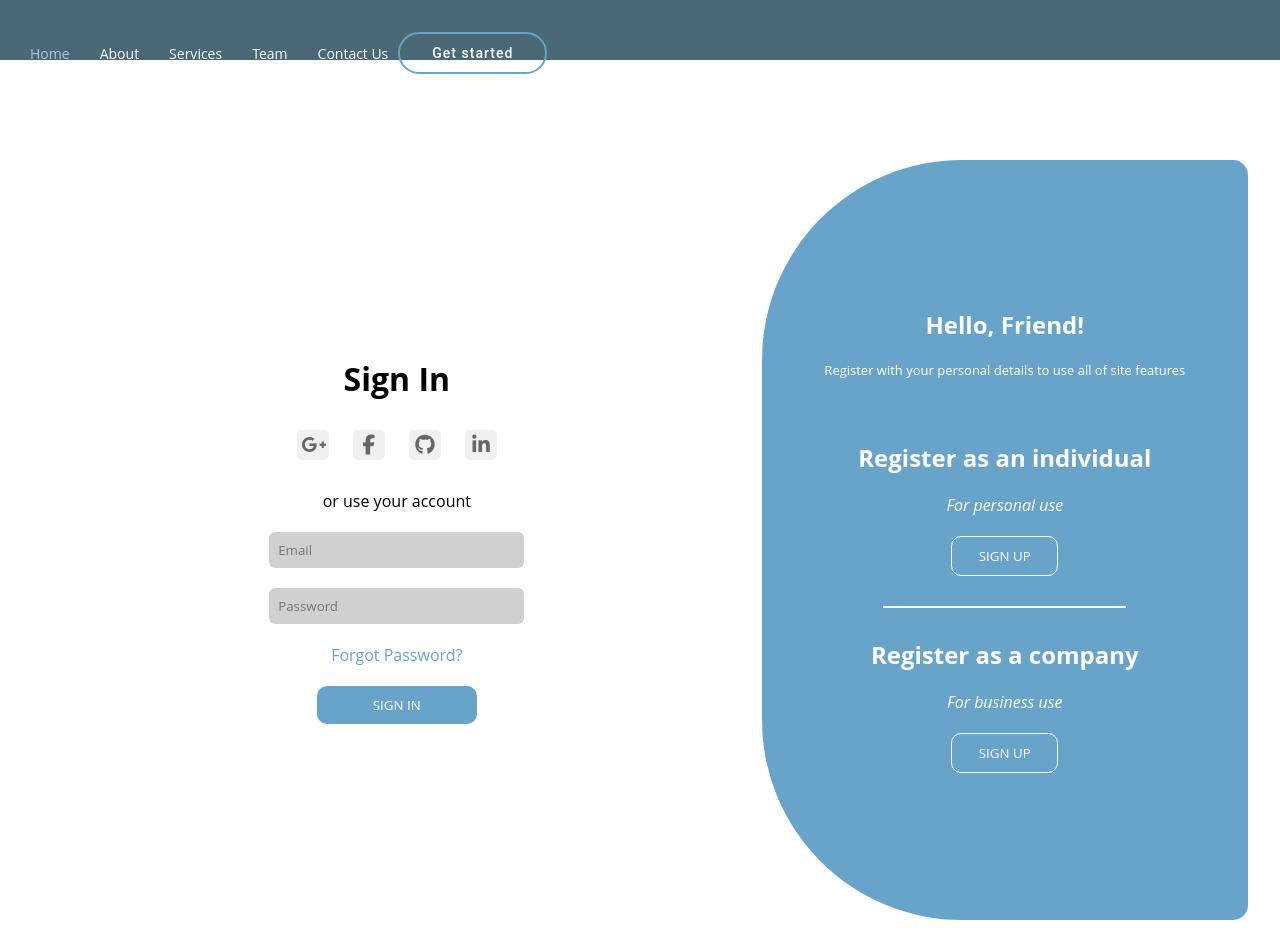
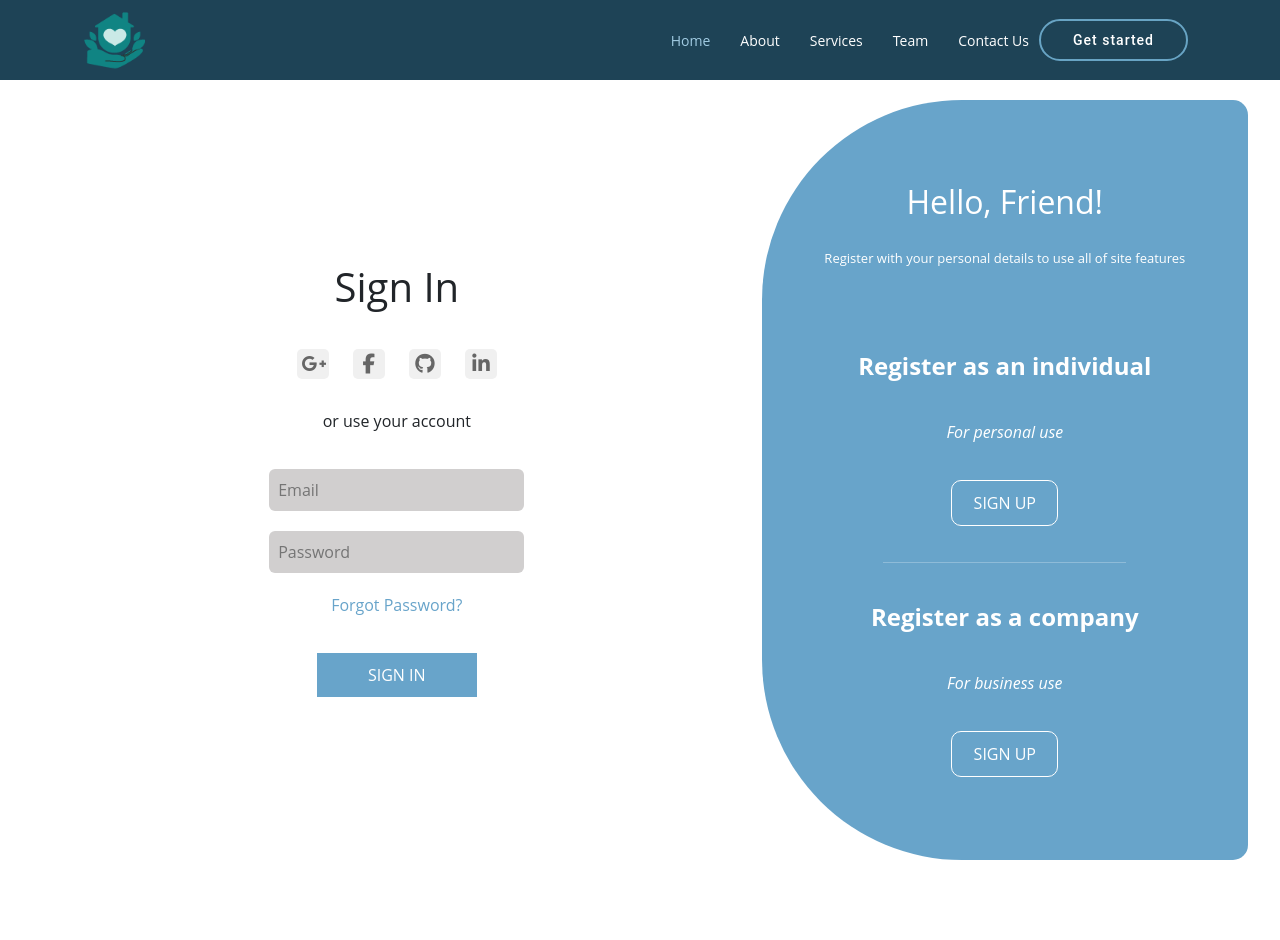
Before and after one commit to robedem/lifecare, a plain HTML site: page sign_in.html in a window 1280 px wide. After the commit the page ends 880 px from the top, so only its background shows below. Drawn offline with Linux system fonts and the light colour scheme; the site is published under a folder, as on GitHub Pages, so addresses that start at the root find nothing.

Commit message:
deleted and edited

```diff
--- a/signup/index.html
+++ b/sign_in.html
@@ -6,7 +6,12 @@
     <meta name="viewport" content="width=device-width, initial-scale=1.0">
     <link rel="stylesheet" href="sign_in.css" />
     <link rel="stylesheet" href="https://cdnjs.cloudflare.com/ajax/libs/font-awesome/6.6.0/css/all.min.css" />
-    <link href="/assets/vendor/bootstrap/css/bootstrap.min.css" rel="stylesheet">
+    <link href="assets/vendor/bootstrap/css/bootstrap.min.css" rel="stylesheet">
+    <link href="assets/vendor/bootstrap/css/bootstrap.min.css" rel="stylesheet">
+    <link href="assets/vendor/bootstrap-icons/bootstrap-icons.css" rel="stylesheet">
+    <link href="assets/vendor/boxicons/css/boxicons.min.css" rel="stylesheet">
+    <link href="assets/vendor/animate.css/animate.min.css" rel="stylesheet">
+
     <title>SIGN IN PG</title>
 </head>
 
@@ -15,17 +20,17 @@
     <header id="header" class="fixed-top d-flex align-items-center header-scrolled">
         <div class="container d-flex justify-content-between align-items-center">
             <div class="logo">
-                <a href="/index.html"><img src="/assets/img/temp-logo.png" alt="" class="img-fluid"></a>
+                <a href="index.html"><img src="assets/img/temp-logo.png" alt="" class="img-fluid"></a>
             </div>
 
             <nav id="navbar" class="navbar">
                 <ul>
                     <li><a class="active " href="/index.html">Home</a></li>
-                    <li><a href="/about.html">About</a></li>
-                    <li><a href="/services.html">Services</a></li>
-                    <li><a href="/team.html">Team</a></li>
-                    <li><a href="/contact.html">Contact Us</a></li>
-                    <li><a href="index.html" class="btn-get-started animate__animated animate__fadeInUp">Get started</a></li>
+                    <li><a href="about.html">About</a></li>
+                    <li><a href="services.html">Services</a></li>
+                    <li><a href="team.html">Team</a></li>
+                    <li><a href="contact.html">Contact Us</a></li>
+                    <li><a href="sign_in.html" class="btn-get-started animate__animated animate__fadeInUp">Get started</a></li>
                 </ul>
                 <i class="bi bi-list mobile-nav-toggle"></i>
             </nav><!-- .navbar -->
@@ -62,6 +67,6 @@
         </div>
     </div>
 </body>
-<script src="/assets/js/main.js"></script>
+<script src="assets/js/main.js"></script>
 
 </html>
```
Also changed, not shown: C.sign-up.html (renamed from signup/C.sign-up.html, +13 -8 lines), about.html (+1 -1 lines), contact.html (+1 -1 lines), index.html (+1 -1 lines), services.html (+1 -1 lines), sign-up.html (renamed from signup/sign-up.html, +11 -11 lines), team.html (+1 -1 lines), fget-pass.css (renamed from signup/fget-pass.css), fget-pass.html (renamed from signup/fget-pass.html), javascripts.js (renamed from signup/javascripts.js), modal-reset.html (renamed from signup/modal-reset.html), modal.css (renamed from signup/modal.css), modal.html (renamed from signup/modal.html), new.css (renamed from signup/new.css), 5 more files.
